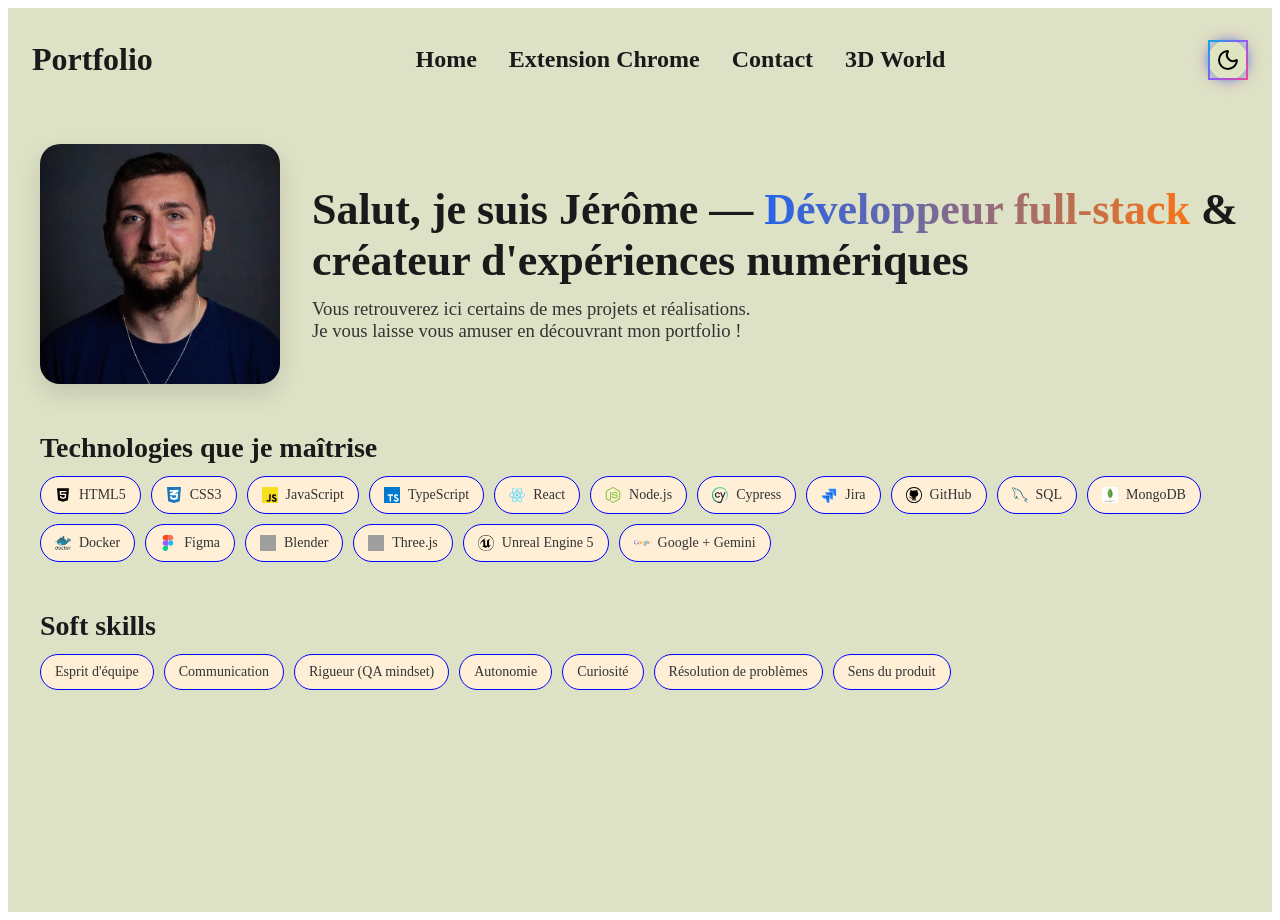
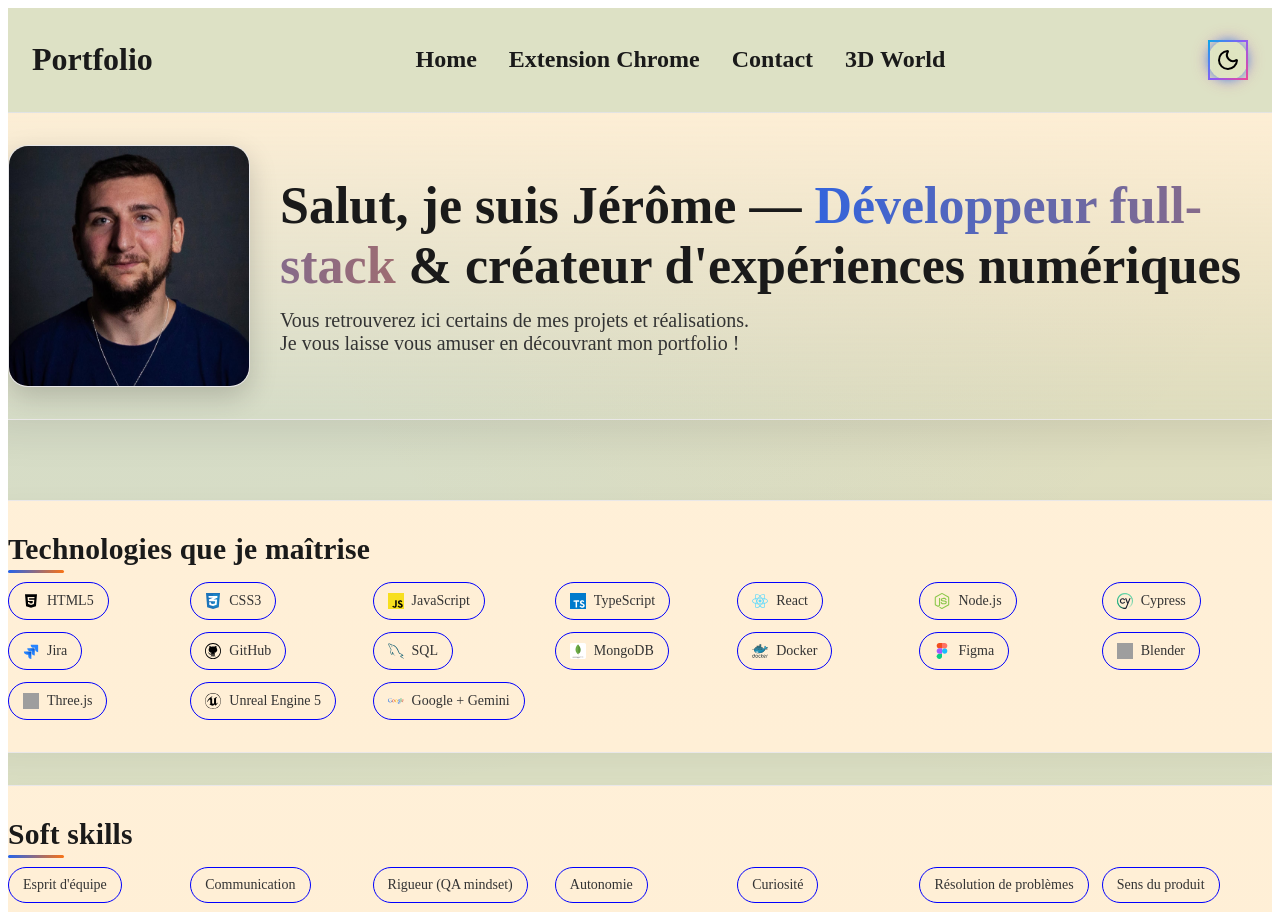
Before and after one commit to Elfspectrals/portfolioV2, a React (Vite) app: page / in a window 1280 px wide. Built offline with nearby package versions, Linux system fonts and the light colour scheme; grey boxes are pictures that could not be loaded.

Commit message:
feat: Enhance HomePage styling with new badge component and layout improvements

```diff
--- a/src/pages/HomePage.module.scss
+++ b/src/pages/HomePage.module.scss
@@ -1,14 +1,80 @@
-/* pas besoin de @use ici, on lit les variables CSS de theme.scss */
+.badge {
+  --_bg: color-mix(in oklab, var(--card-bg) 88%, transparent);
+  --_border1: color-mix(in oklab, var(--accent, #2563eb) 40%, transparent);
+  --_border2: color-mix(in oklab, var(--accent-2, #f97316) 40%, transparent);
+  --_shadow: 0 6px 20px rgba(0,0,0,.12);
+
+  display: inline-flex;
+  align-items: center;
+  gap: 0.55rem;
+  padding: 0.55rem 0.95rem;
+  border-radius: 999px;
+  position: relative;
+  isolation: isolate;
+  background:
+    radial-gradient(120% 120% at 10% 10%, color-mix(in oklab, var(--_bg), #fff 4%), var(--_bg)) padding-box;
+  border: 1px solid color-mix(in oklab, var(--card-border, #e5e7eb), transparent 20%);
+  box-shadow: var(--_shadow);
+  transition: transform .25s ease, box-shadow .25s ease, background .25s ease;
+
+  &::before {
+    content: "";
+    position: absolute;
+    inset: -1px;
+    border-radius: inherit;
+    padding: 1px; /* creates a 2px outer gradient */
+    background: linear-gradient(120deg, var(--_border1), var(--_border2));
+    -webkit-mask:
+      linear-gradient(#000 0 0) content-box,
+      linear-gradient(#000 0 0);
+    -webkit-mask-composite: xor;
+            mask-composite: exclude;
+    pointer-events: none;
+  }
+
+  &:hover {
+    transform: translateY(-2px);
+    box-shadow: 0 10px 28px rgba(0,0,0,.16);
+  }
+
+  &:focus-visible {
+    outline: none;
+    box-shadow: 0 0 0 3px color-mix(in oklab, var(--accent, #2563eb), transparent 60%), var(--_shadow);
+  }
+}
+
+.icon {
+  width: 1.125rem; /* 18px */
+  height: 1.125rem;
+  object-fit: contain;
+  filter: drop-shadow(0 1px 0 rgba(0,0,0,.05));
+}
+
+.label {
+  font-size: 0.92rem;
+  line-height: 1;
+  font-weight: 600;
+  letter-spacing: .2px;
+  color: var(--card-text);
+}
+
+@media (prefers-reduced-motion: reduce) {
+  .badge { transition: none; }
+}
 
 .container {
-  /* remove width constraints */
   width: 100%;
-  height: 100%;
-  padding: clamp(1rem, 3vw, 2rem);
-  background: var(--background);
+  min-height: 100vh;
+  background: radial-gradient(1200px 800px at 10% -10%, color-mix(in oklab, var(--accent, #2563eb), transparent 92%), transparent),
+              radial-gradient(900px 700px at 90% 0%, color-mix(in oklab, var(--accent-2, #f97316), transparent 93%), transparent),
+              var(--background);
   color: var(--text);
+  display: flex;
+  flex-direction: column;
+  align-items: center;
+  gap: clamp(1.5rem, 3vw, 2rem);
+  animation: fadeIn .6s ease-out;
 }
-
 
 .hero {
   display: grid;
@@ -16,6 +82,13 @@
   gap: clamp(1rem, 3vw, 2rem);
   align-items: center;
   margin-bottom: clamp(1.5rem, 4vw, 3rem);
+  max-width: 80rem;
+  width: 100%;
+  background: linear-gradient(180deg, color-mix(in oklab, var(--card-bg), transparent 5%), transparent);
+  border: 1px solid color-mix(in oklab, var(--card-border, #e5e7eb), transparent 20%);
+  border-radius: 1.5rem;
+  padding: clamp(1rem, 2.5vw, 2rem);
+  box-shadow: 0 14px 40px rgba(0,0,0,.08);
 }
 
 .avatar {
@@ -23,67 +96,87 @@
   height: 15rem;
   object-fit: cover;
   border-radius: 1.25rem;
-  /* --gray-1 est déjà posé par theme.scss depuis $border-Card-* */
-  box-shadow: 0 0.625rem 1.5625rem rgba(0,0,0,0.12);
+  box-shadow: 0 10px 28px rgba(0,0,0,0.18);
   background: var(--card-bg);
+  border: 1px solid color-mix(in oklab, var(--card-border, #e5e7eb), transparent 10%);
+  transition: transform .35s ease, box-shadow .35s ease;
+
+  &:hover { transform: translateY(-3px) scale(1.02); box-shadow: 0 18px 40px rgba(0,0,0,.22); }
 }
 
 .titleBlock h1 {
-  font-size: clamp(1.75rem, 4vw, 2.75rem);
+  font-size: clamp(2rem, 4.5vw, 3.25rem);
   line-height: 1.15;
-  margin: 0 0 0.75rem;
+  margin: 0 0 .85rem;
+  font-weight: 800;
 }
 
 .titleBlock h3 {
   font-weight: 500;
   color: var(--card-text);
   margin: 0;
+  max-width: 46rem;
+  font-size: clamp(1rem, 2.2vw, 1.25rem);
 }
 
-/* Si tu ajoutes --accent et --accent-2 dans theme.scss (voir plus bas),
-   ce gradient s’adaptera au thème. */
 .highlight {
   background: linear-gradient(90deg, var(--accent, #2563eb), var(--accent-2, #f97316));
-  -webkit-background-clip: text;
-  background-clip: text;
-  color: transparent;
+  -webkit-background-clip: text; background-clip: text; color: transparent;
+  background-size: 200% 200%; animation: gradientMove 7s ease infinite;
 }
 
+/* Section cards */
 .section {
-  margin-top: clamp(1.5rem, 4vw, 3rem);
+  width: 100%;
+  max-width: 80rem;
+  background: linear-gradient(180deg, color-mix(in oklab, var(--card-bg), #fff 4%), var(--card-bg));
+  border: 1px solid color-mix(in oklab, var(--card-border, #e5e7eb), transparent 15%);
+  border-radius: 1.25rem;
+  padding: clamp(1rem, 2.5vw, 2rem);
+  box-shadow: 0 12px 34px rgba(0,0,0,.06);
+  animation: fadeUp .7s ease both;
 }
 
 .section h2 {
-  font-size: clamp(1.25rem, 2.5vw, 1.75rem);
-  margin-bottom: 0.75rem;
+  font-size: clamp(1.35rem, 2.6vw, 1.85rem);
+  margin: 0 0 1rem;
   color: var(--text);
+  font-weight: 700;
+  letter-spacing: .2px;
+  position: relative;
 }
 
-.chips {
-  display: flex;
-  flex-wrap: wrap;
-  gap: 0.625rem;
-  padding: 0;
-  margin: 0;
-  list-style: none;
+.section h2::after {
+  content: "";
+  position: absolute;
+  left: 0; bottom: -0.45rem;
+  width: 56px; height: 3px;
+  background: linear-gradient(90deg, var(--accent, #2563eb), var(--accent-2, #f97316));
+  border-radius: 999px;
 }
 
-.chip {
-  padding: 0.625rem 0.875rem;
-  border-radius: 999px;
-  background: var(--card-bg);
-  color: var(--card-text);
-  font-size: 0.875rem;
-  line-height: 1;
-  white-space: nowrap;
+/* Responsive grid for chips: auto-fit nice wrapping */
+.chips {
+  --min: 10rem;
+  display: grid;
+  grid-template-columns: repeat(auto-fit, minmax(var(--min), 1fr));
+  gap: .75rem .75rem;
+  padding: 0; margin: 0; list-style: none;
 }
 
-@media (max-width: 43.75rem) {
-  .hero {
-    grid-template-columns: 1fr;
-    text-align: center;
-  }
-  .avatar {
-    margin: 0 auto;
-  }
+/* Keep original .chip for backward compatibility if needed */
+.chip { display: contents; }
+
+@media (max-width: 700px) {
+  .hero { grid-template-columns: 1fr; text-align: center; }
+  .avatar { margin: 0 auto 1rem; }
 }
+
+@keyframes fadeIn { from { opacity: 0; transform: translateY(.6rem);} to { opacity: 1; transform: translateY(0);} }
+@keyframes fadeUp { from { opacity: 0; transform: translateY(1rem);} to { opacity: 1; transform: translateY(0);} }
+@keyframes gradientMove { 0%{ background-position: 0% 50%; } 50%{ background-position: 100% 50%; } 100%{ background-position: 0% 50%; } }
+
+@media (prefers-reduced-motion: reduce) {
+  .container, .section { animation: none; }
+  .highlight { animation: none; }
+}
```
